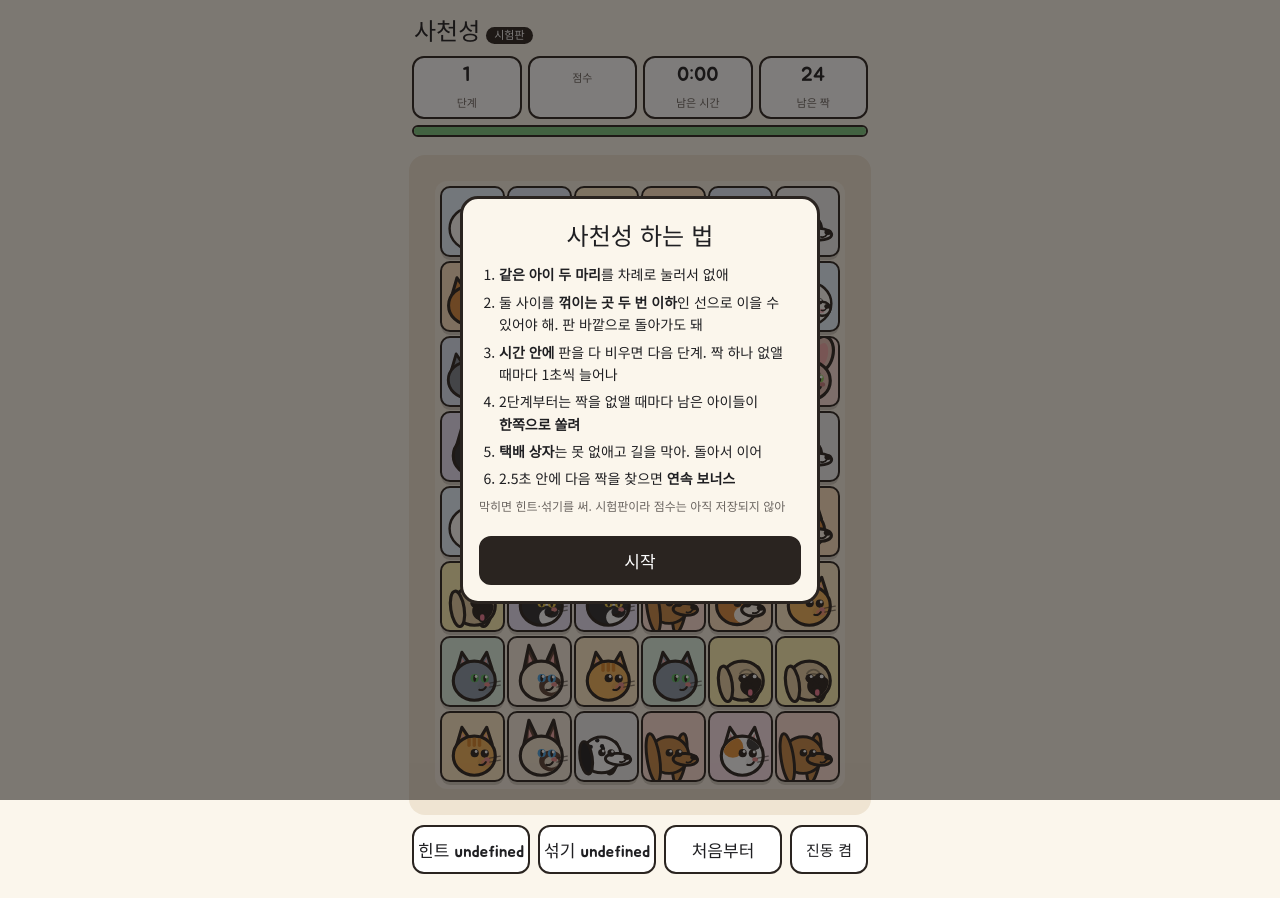
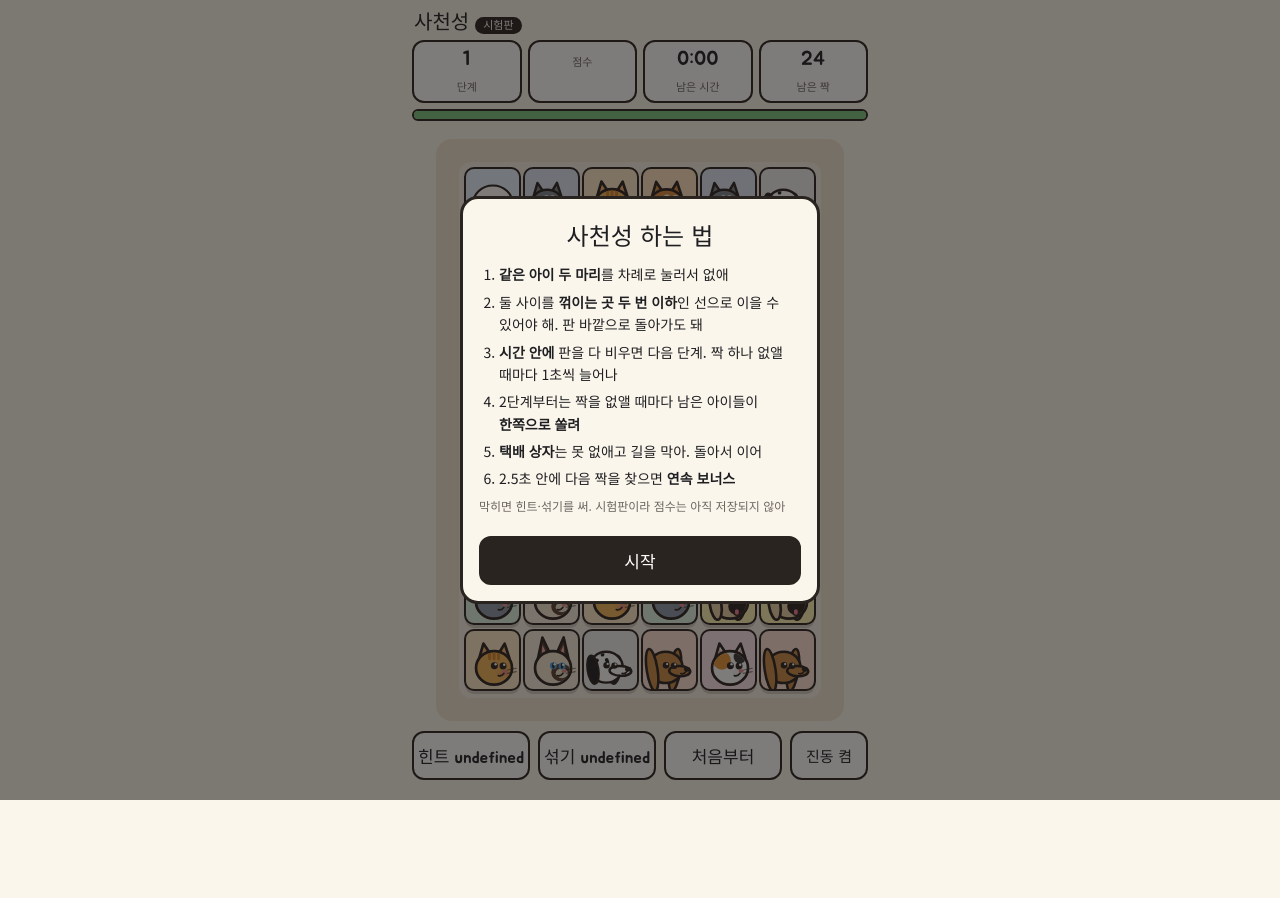
Before and after one commit to opstin-rock/doduk-images, a plain HTML site: page warehouse/lab/link.html in a window 1280 px wide. After the commit the page ends 800 px from the top, so only its background shows below. Drawn offline with Linux system fonts and the light colour scheme.

Commit message:
warehouse: lab/link.html

```diff
--- a/warehouse/lab/link.html
+++ b/warehouse/lab/link.html
@@ -10,9 +10,9 @@
   :root { --ink:#1f1f22; --cream:#fbf6ec; --yellow:#ffd54a; --red:#e8402f; --line:#2a2420; --muted:#6b6560; }
   * { box-sizing:border-box; -webkit-tap-highlight-color:transparent; }
   html, body { margin:0; background:var(--cream); color:var(--ink); font-family:"Noto Sans KR",sans-serif; -webkit-text-size-adjust:100%; overscroll-behavior:none; }
-  .wrap { max-width:480px; margin:0 auto; padding:10px 8px 24px; }
-  header { display:flex; align-items:center; justify-content:space-between; padding:2px 6px 8px; }
-  h1 { font-family:"Jua",sans-serif; font-weight:400; font-size:24px; margin:0; }
+  .wrap { max-width:480px; margin:0 auto; padding:6px 8px 8px; }
+  header { display:flex; align-items:center; justify-content:space-between; padding:0 6px 4px; }
+  h1 { font-family:"Jua",sans-serif; font-weight:400; font-size:20px; margin:0; }
   .tag { font-size:11px; background:var(--line); color:#fff; border-radius:999px; padding:3px 8px; margin-left:6px; vertical-align:middle; }
   .hud { display:flex; gap:6px; padding:0 4px 6px; }
   .timebar { height:12px; margin:0 4px 8px; border:2px solid var(--line); border-radius:999px; background:#fff; overflow:hidden; }
@@ -149,7 +149,12 @@
   function layout() {
     dpr = Math.min(window.devicePixelRatio || 1, 2);
     const avail = Math.min(window.innerWidth, 480) - 16;
-    ts = Math.floor(avail / (COLS + 0.9)); th = Math.round(ts * 1.12); m = Math.round(ts * 0.45);
+    // 폭뿐 아니라 화면 높이에도 맞춤 (카카오톡 등 앱 안 브라우저는 아래 도구 막대 때문에 화면이 짧음 → 스크롤 없이 한 화면에)
+    const vh = window.visualViewport ? window.visualViewport.height : window.innerHeight;
+    const others = document.querySelector('.wrap').offsetHeight - cv.offsetHeight;   // 판 말고 위아래 칸 높이
+    const availH = vh - others - 6;
+    const byW = Math.floor(avail / (COLS + 0.9)), byH = Math.floor(availH / (ROWS * 1.12 + 0.9));
+    ts = Math.max(30, Math.min(byW, byH)); th = Math.round(ts * 1.12); m = Math.round(ts * 0.45);
     W = COLS * ts + m * 2; H = ROWS * th + m * 2;
     cv.width = W * dpr; cv.height = H * dpr; cv.style.width = W + 'px'; cv.style.height = H + 'px';
   }
@@ -564,8 +569,16 @@
   pops = [];
   layout(); newGrid(); updateHud(); running = false;
   // 앱 안 브라우저는 스크롤할 때 주소창이 숨었다 나타나며 높이만 바뀜 → 폭이 바뀔 때만 다시 맞춤
-  let lastW = window.innerWidth;
-  addEventListener('resize', () => { if (window.innerWidth !== lastW) { lastW = window.innerWidth; layout(); tileCache = {}; dirty = true; } });
+  // 폭이 바뀌거나 높이가 크게 바뀔 때만 다시 맞춤 (주소창이 살짝 들어갔다 나오는 정도는 무시)
+  let lastW = window.innerWidth, lastH = window.visualViewport ? window.visualViewport.height : window.innerHeight;
+  function refit() {
+    const w = window.innerWidth, h = window.visualViewport ? window.visualViewport.height : window.innerHeight;
+    if (w === lastW && Math.abs(h - lastH) < 60) return;
+    lastW = w; lastH = h; layout(); tileCache = {}; dirty = true;
+  }
+  addEventListener('resize', refit);
+  if (window.visualViewport) visualViewport.addEventListener('resize', refit);
+  setTimeout(() => { layout(); tileCache = {}; dirty = true; }, 300);   // 글꼴이 늦게 받아져 위아래 칸 높이가 바뀌는 경우
   requestAnimationFrame(frame);
   window.__link = { findPath, findMove, get grid() { return grid; }, match, remaining, frame, get stage() { return stage; }, get score() { return score; }, setDeadline: (ms) => { deadline = performance.now() + ms; } };   // 시험용
 })();
```
